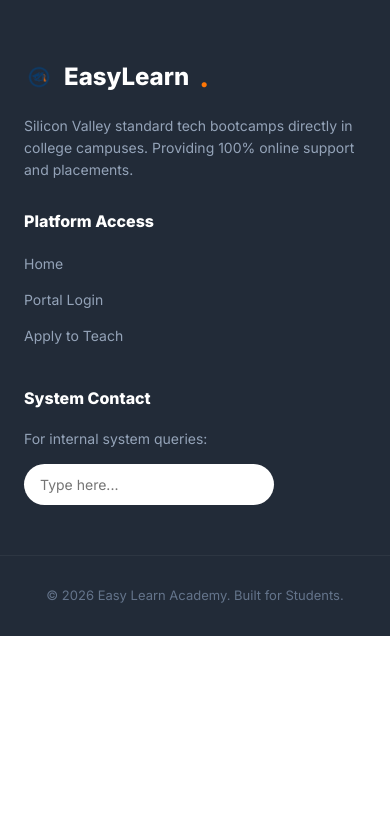
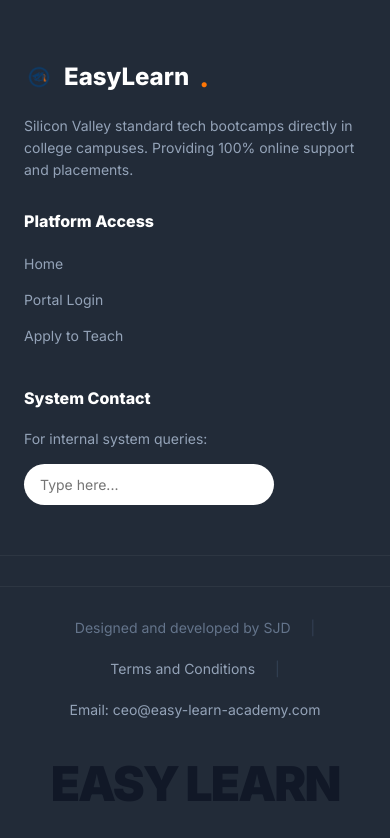
Before and after one commit to Stephen-jd/Easy-Learn-_-Website, a Django app: page /admin/dashboard/ in a window 390 px wide; the page is wider, and only the part inside the window is pictured. Shown: the part 1473-2311 px from the top of that part. Before the commit the page ends 2109 px from the top of that part, so only its background shows below. Run offline with Django 5.2, Linux system fonts and the light colour scheme; the visitor is signed in with stand-in values (Sample User, id 1); data comes from the database, SQL or seed files in the repository; data that the repository does not hold is empty.

Commit message:
Update footer with animated EASY LEARN spotlight and developer/contact info

```diff
--- a/core/templates/core/base.html
+++ b/core/templates/core/base.html
@@ -172,10 +172,49 @@
         .footer-input:focus { outline: none; box-shadow: 0 0 0 3px rgba(255,255,255,0.2); }
 
         .footer-bottom {
+            padding-top: 30px;
+            border-top: 1px solid rgba(255,255,255,0.05);
+            margin-top: 30px;
+        }
+        .footer-bottom-links {
+            display: flex;
+            justify-content: center;
+            align-items: center;
+            gap: 20px;
+            font-size: 14px;
+            color: #64748B;
+            flex-wrap: wrap;
+        }
+        .footer-bottom-links a { color: #94A3B8; transition: color 0.3s; }
+        .footer-bottom-links a:hover { color: var(--primary); }
+        .footer-bottom-links .divider { color: #334155; }
+
+        .footer-brand-anim {
+            font-size: clamp(3rem, 12vw, 12rem);
+            font-weight: 900;
             text-align: center;
-            padding-top: 30px;
-            font-size: 13px;
-            color: #64748B;
+            line-height: 1;
+            margin-top: 40px;
+            letter-spacing: -2px;
+            text-transform: uppercase;
+            /* Base dark color with moving white shine */
+            background-image: linear-gradient(
+                to right,
+                #111827 0%,
+                #111827 40%,
+                #E2E8F0 50%,
+                #111827 60%,
+                #111827 100%
+            );
+            background-size: 200% auto;
+            color: transparent;
+            -webkit-background-clip: text;
+            background-clip: text;
+            animation: shineText 3.5s linear infinite;
+        }
+        @keyframes shineText {
+            0% { background-position: -200% center; }
+            100% { background-position: 200% center; }
         }
 
         /* ------------------ WHATSAPP WIDGET (Footer Based) ------------------ */
@@ -278,7 +317,16 @@
         </div>
 
         <div class="footer-bottom">
-            © 2026 Easy Learn Academy. Built for Students.
+            <div class="footer-bottom-links">
+                <span>Designed and developed by SJD</span>
+                <span class="divider">|</span>
+                <a href="#">Terms and Conditions</a>
+                <span class="divider">|</span>
+                <a href="mailto:ceo@easy-learn-academy.com">Email: ceo@easy-learn-academy.com</a>
+            </div>
+            <div class="footer-brand-anim">
+                EASY LEARN
+            </div>
         </div>
 
         <!-- WhatsApp Floating Widget -->
```
